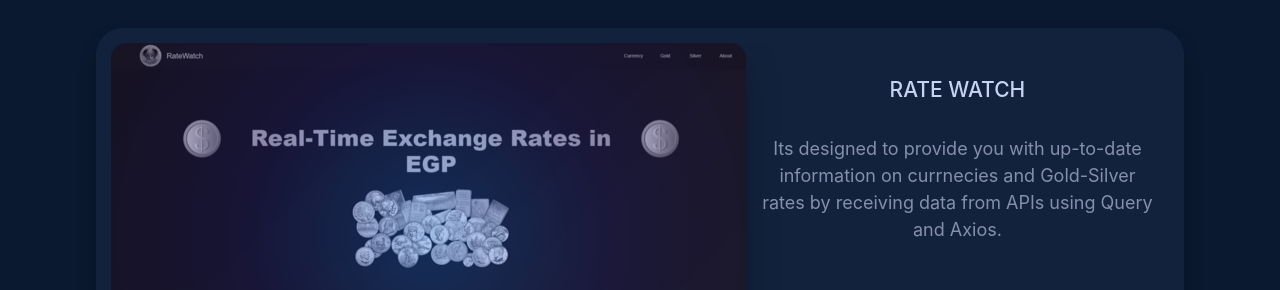
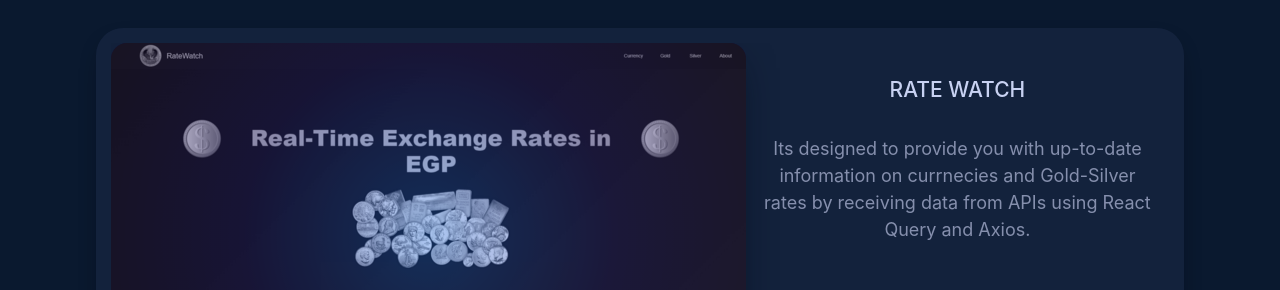
Before and after one commit to Goblo7/aes-portfolio, a React (Create React App) app: page / in a window 1280 px wide. Shown: the part 2360-2650 px from the top of the page. Built offline with nearby package versions, Linux system fonts and the light colour scheme.

Commit message:
update projects

```diff
--- a/src/data/projects.data.js
+++ b/src/data/projects.data.js
@@ -5,10 +5,10 @@ const projectsData = [
     {
       title: "Rate Watch",
       description:
-        "Its designed to provide you with up-to-date information on currnecies and Gold-Silver rates by receiving data from APIs using Query and Axios.",
+        "Its designed to provide you with up-to-date information on currnecies and Gold-Silver rates by receiving data from APIs using React Query and Axios.",
       tools: ["React.JS", "Material-UI", "API"],
       codeLink: "https://github.com/AhmedEhab-SG/rate-watch",
-      liveLink: "https://ahmedehab-sg.github.io/rate-watch/s",
+      liveLink: "https://ahmedehab-sg.github.io/rate-watch/",
       img: rateWatch,
     },
     {
```
